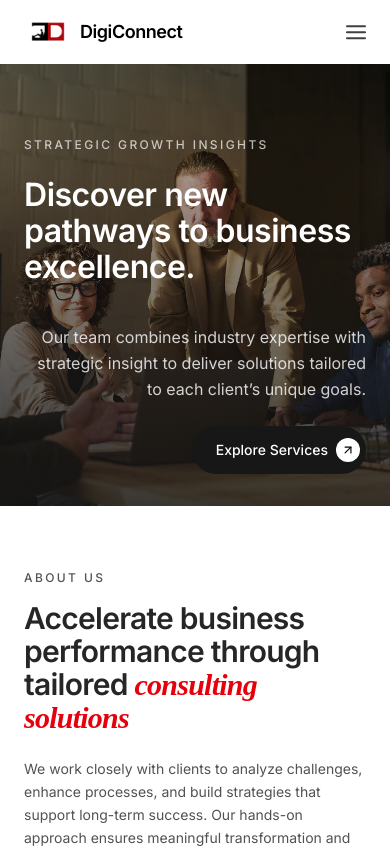
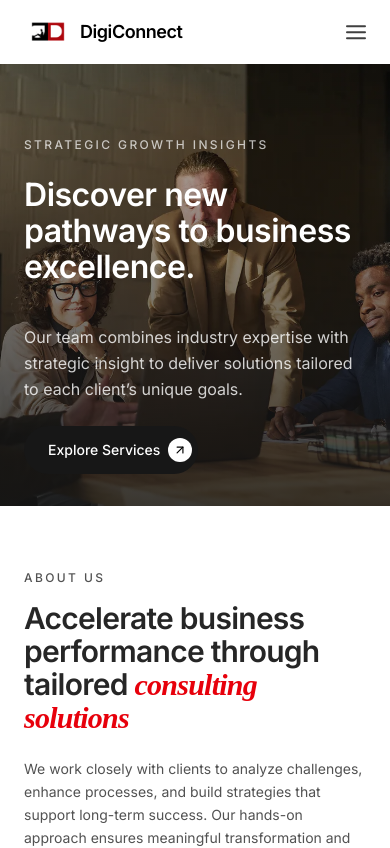
Before and after one commit to LeelaMohan217/J-Monk-Devops, a React (Vite) app: page /digiconnect/about in a window 390 px wide. Shown: the top 848 px of the page. Built offline with nearby package versions, Linux system fonts and the light colour scheme.

Commit message:
Left-align the DigiConnect about hero description below lg

```diff
--- a/src/sites/digiconnect/pages/about/PageHeaderSection.jsx
+++ b/src/sites/digiconnect/pages/about/PageHeaderSection.jsx
@@ -44,7 +44,7 @@ const PageHeaderSection = () => {
             </motion.h1>
           </div>
 
-          <div className="flex flex-col items-end gap-6 text-right">
+          <div className="flex flex-col items-start gap-6 text-left lg:items-end lg:text-right">
             <motion.p
               variants={fadeIn("up", 0.3)}
               initial="hidden"
```
